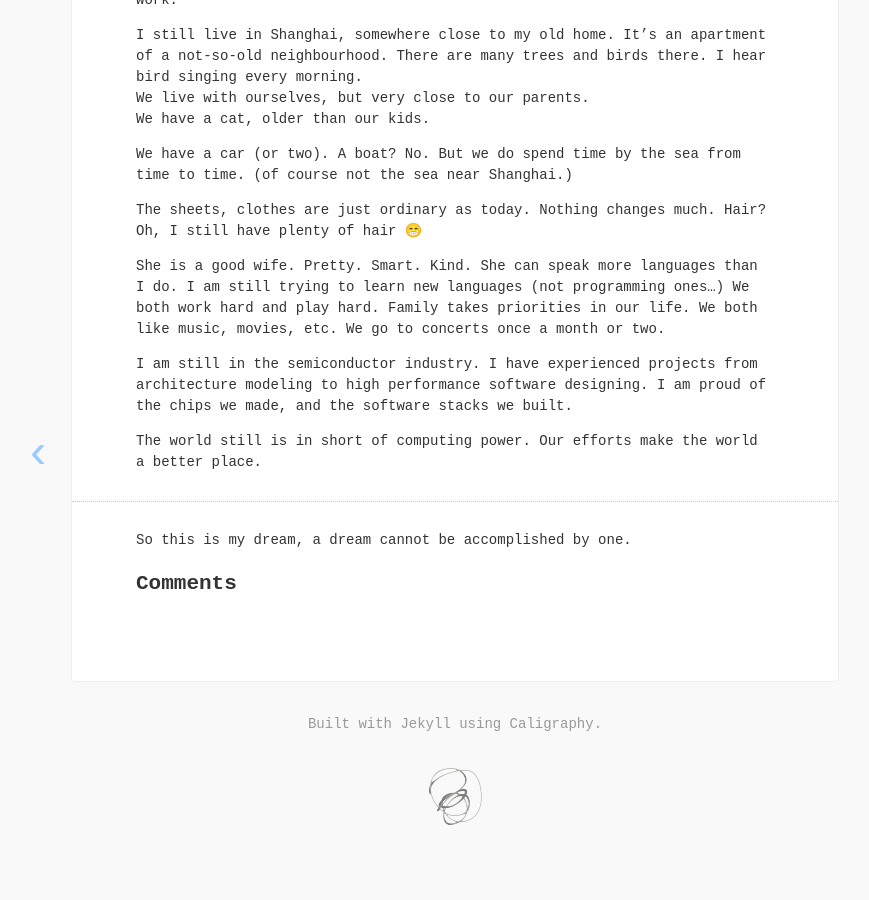
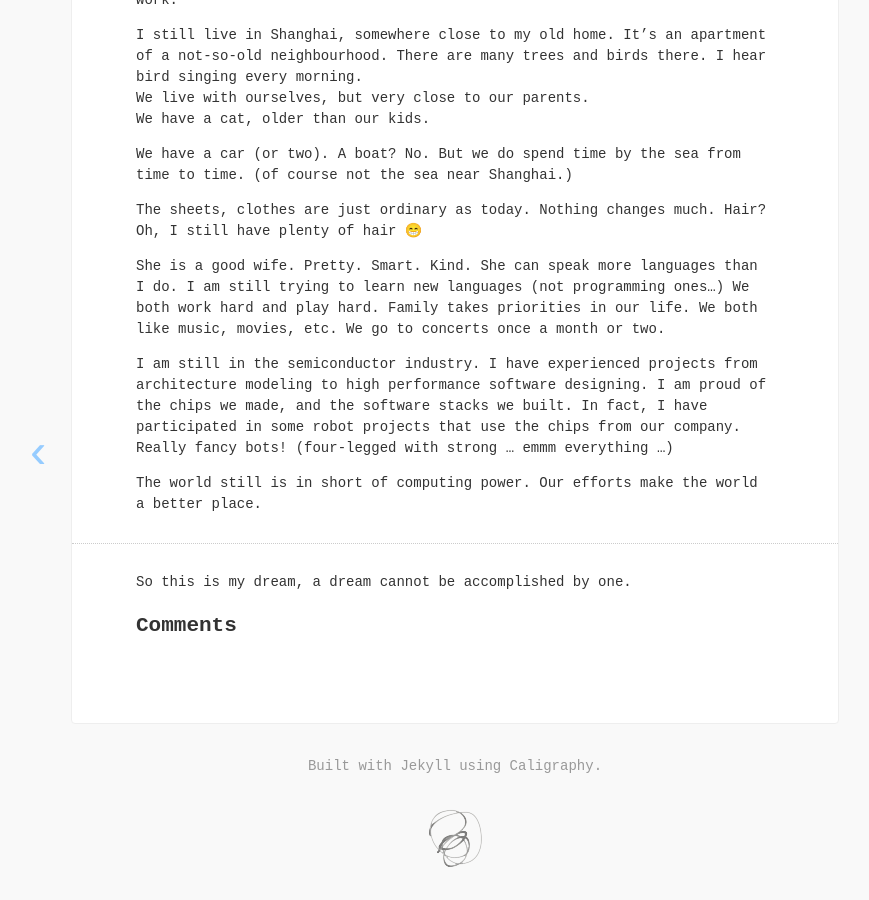
Before and after one commit to jiachengpan/jiachengpan.github.io, a Jekyll site: the page built from _posts/2019-08-20-designing-my-life.md, in a window 1280 px wide and 900 px high, scrolled down 1589 px. Shown: the whole window, without its empty margins (185-1054 px from the left). Built offline with Jekyll 4.4.1, drawn with Linux system fonts in a browser that asks for light colours; nearby versions of some CDN libraries; comment, search, counter and statistics services are not loaded; before the commit the page ends 2447 px from its top, so only the background shows below that.

Commit message:
edit desigining my life

```diff
--- a/_posts/2019-08-20-designing-my-life.md
+++ b/_posts/2019-08-20-designing-my-life.md
@@ -39,6 +39,7 @@ The sheets, clothes are just ordinary as today. Nothing changes much. Hair? Oh,
 She is a good wife. Pretty. Smart. Kind. She can speak more languages than I do. I am still trying to learn new languages (not programming ones...) We both work hard and play hard. Family takes priorities in our life. We both like music, movies, etc. We go to concerts once a month or two.
 
 I am still in the semiconductor industry. I have experienced projects from architecture modeling to high performance software designing. I am proud of the chips we made, and the software stacks we built.
+In fact, I have participated in some robot projects that use the chips from our company. Really fancy bots! (four-legged with strong ... emmm everything ...)
 
 The world still is in short of computing power. Our efforts make the world a better place.
 
```
